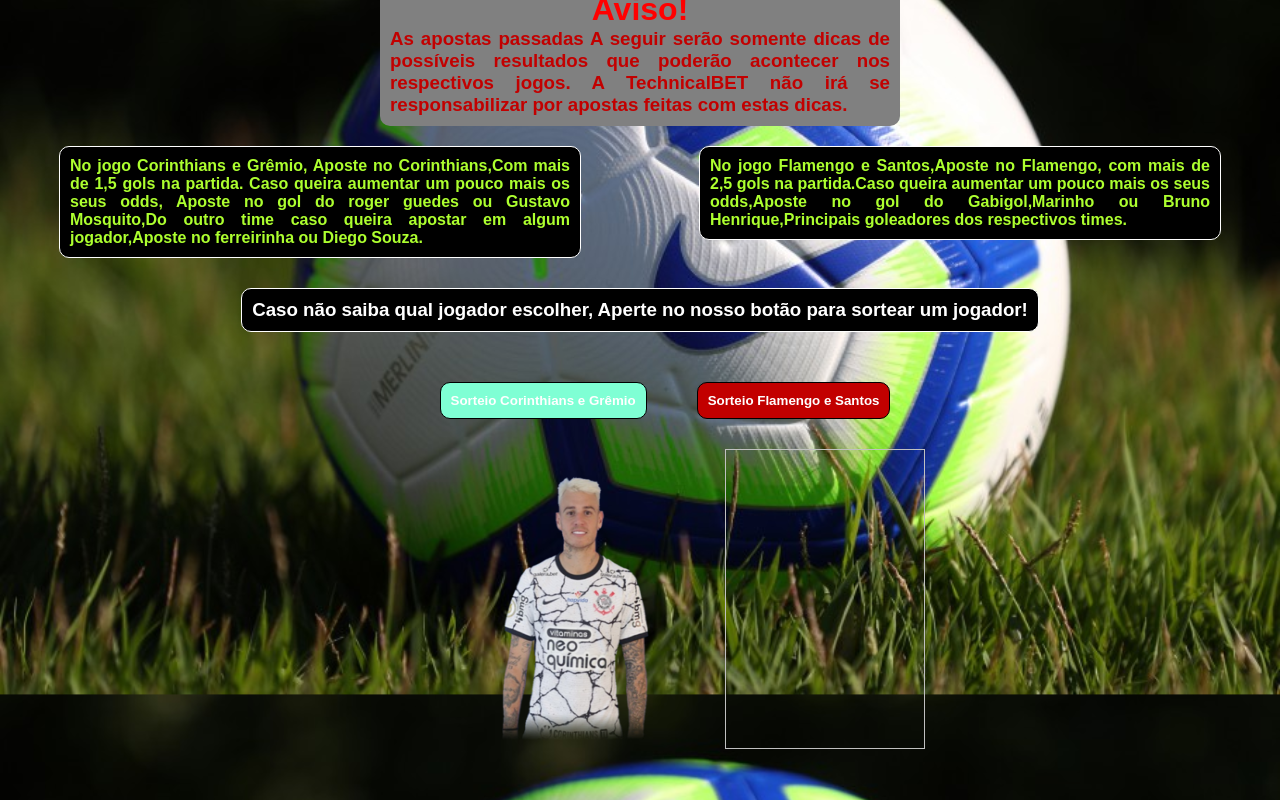
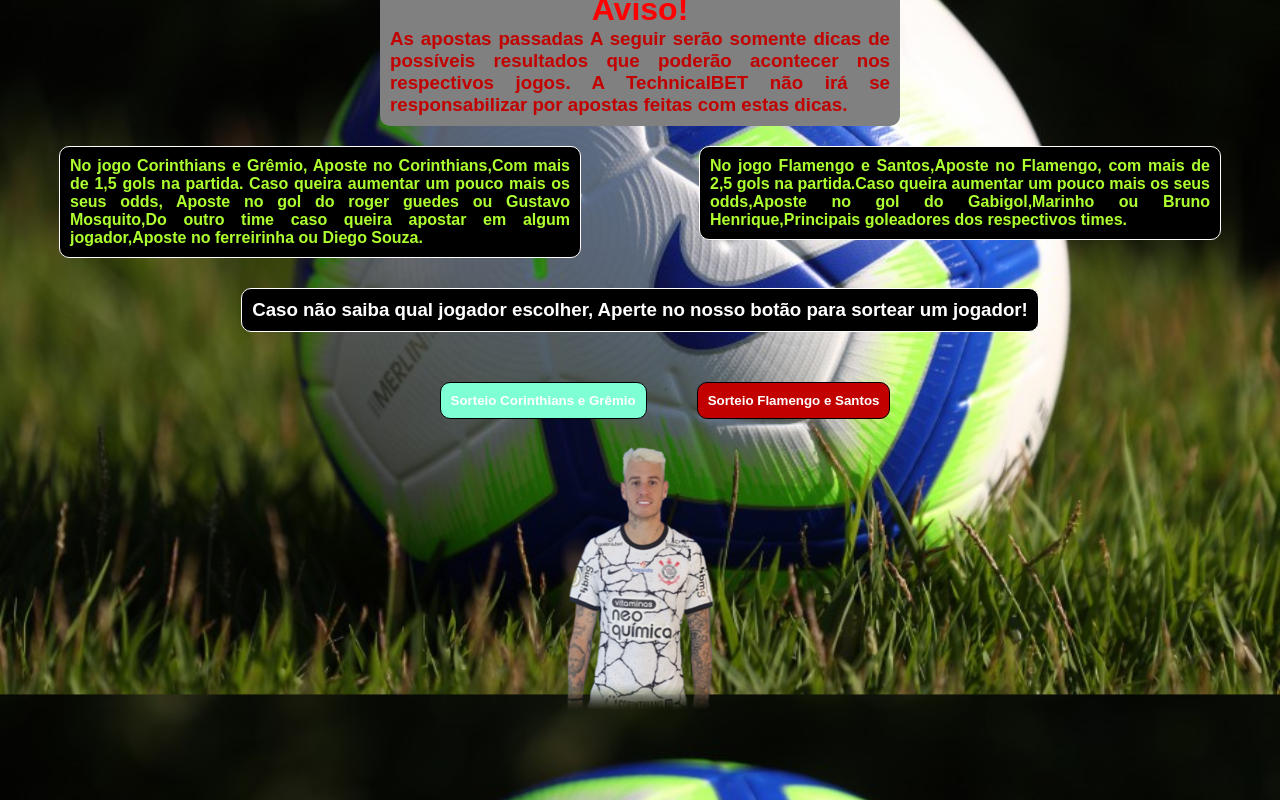
Before and after one commit to RodrigoRodriguesSilvaCampos/Projeto-Individual, a website: page Site institucional/public/Dashboard.html in a window 1280 px wide. Both pictures are taken after a click on the button "Sorteio Corinthians e Grêmio". Shown: the part 1867-2667 px from the top of the page. Drawn offline with nearby package versions, Linux system fonts and the light colour scheme.

Commit message:
Ajuste de tamanhos de imagens

```diff
--- a/Site institucional/public/Dashboard.html
+++ b/Site institucional/public/Dashboard.html
@@ -321,19 +321,20 @@
   var vetorCG = [
     "./Imagens/RG.png",
     "./Imagens/Mosquito.png",
-    "./Imagens/Ferreira.png",
+    "./Imagens/Ferreirinha.png",
     "./Imagens/Diego.png",
   ];
   var vetorFS = [
     "./Imagens/BH.png",
     "./Imagens/Gabigol.png",
-    "./Imagens/marinho3.png",
+    "./Imagens/Marinho_San.png",
   ];
   function CorGrem() {
     var mthCG = Math.random();
     var sorteioCG = (mthCG * 3 + 1).toFixed(0);
     for (let index = 0; index < vetorCG.length; index++) {
       resultadoCG.src = vetorCG[sorteioCG - 1];
+      resultadoCG.style.display='block'
     }
     // if (sorteioCG==1) {
     //   resultadoCG.src=vetor[0]
@@ -354,6 +355,7 @@
     var sorteioFS = (mthFS * 2 + 1).toFixed(0);
     for (let index = 0; index < sorteioFS.length; index++) {
       resultadoFS.src = vetorFS[sorteioFS - 1];
+      resultadoFS.style.display='block'
     }
   }
 </script>
--- a/Site institucional/public/css/Dashboard.css
+++ b/Site institucional/public/css/Dashboard.css
@@ -67,27 +67,32 @@
 #resultadoCG{
     height: 300px;
     width: 200px;
-    margin-left: 475px;
-    margin-top:30px;
-    border: none;
+
+
+    display: none;
 }
 #resultadoFS{
     height: 300px;
-    width: 200px;
-   margin-left: 50px;
-    margin-top:30px;
+    width: 250px;
+    margin-left: 50px;
     border: none;
+    display: none;
 
 }
 .alinha_imagens{
     display: flex;
     flex-direction: row;
+    align-items: center;
+    justify-content: center;
+
 }
+
 .header .conteiner{
     display: flex;
     flex-direction: row;
     justify-content: space-between;
     align-items: center;
+
 }
 
 .navbar{
```
Also changed, not shown: Site institucional/public/Imagens/Marinho.png (added), Site institucional/public/Imagens/Marinho_San.png (added), 1 other file.
